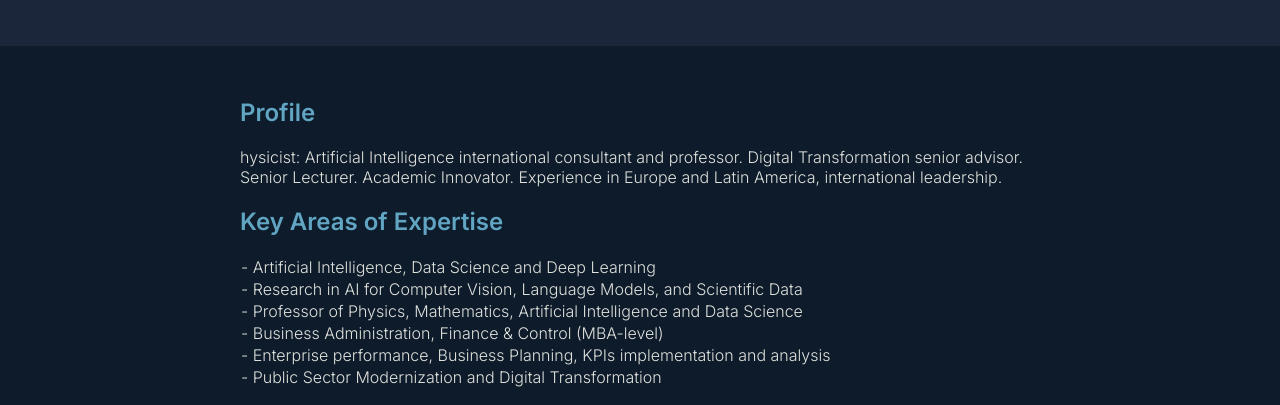
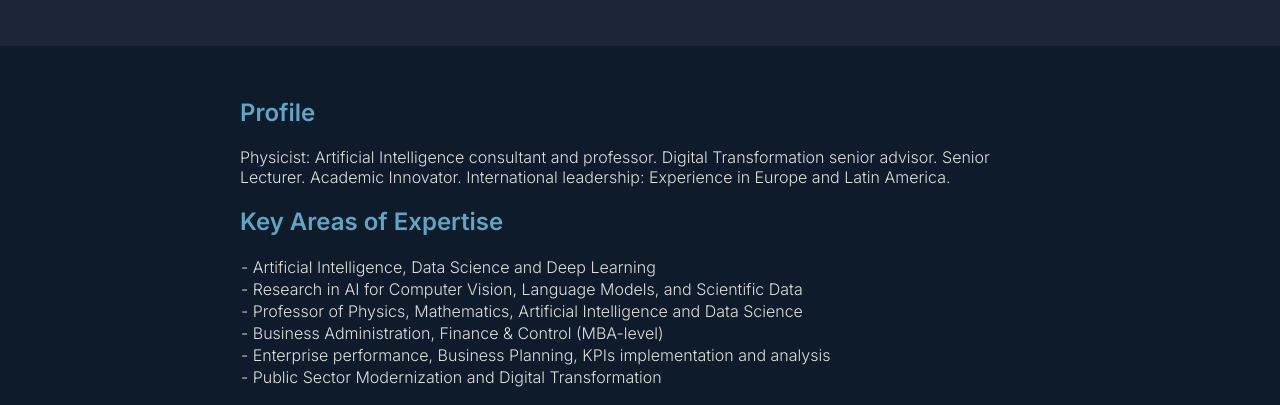
Before and after one commit to brizuela-labs/horacio-brizuela-cv, a plain HTML site: page index.html in a window 1280 px wide. Shown: the part 361-766 px from the top of the page. Drawn offline with Linux system fonts and the light colour scheme.

Commit message:
Update index.html

```diff
--- a/index.html
+++ b/index.html
@@ -90,10 +90,10 @@
 <section>
   <h2>Profile</h2>
   <p>
-    hysicist: Artificial Intelligence international consultant and professor.
+    Physicist: Artificial Intelligence consultant and professor.
     Digital Transformation senior advisor.
     Senior Lecturer. Academic Innovator.
-    Experience in Europe and Latin America, international leadership.
+    International leadership: Experience in Europe and Latin America.
   </p>
 
    <h2>Key Areas of Expertise</h2>
```
